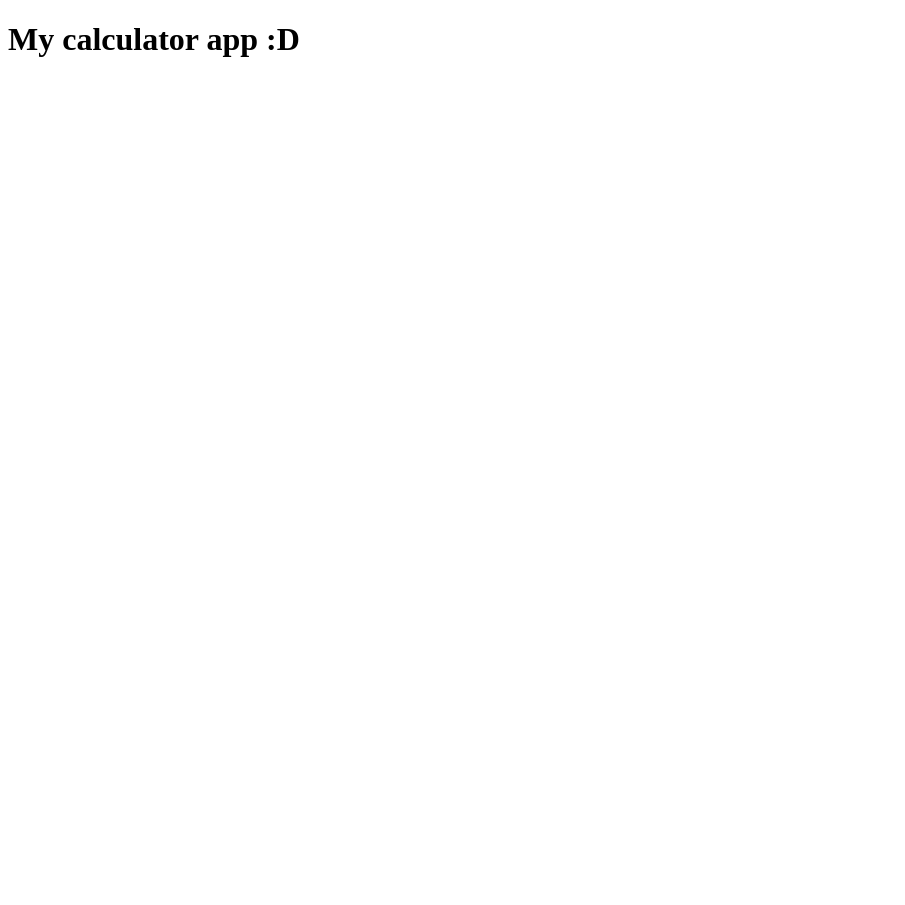
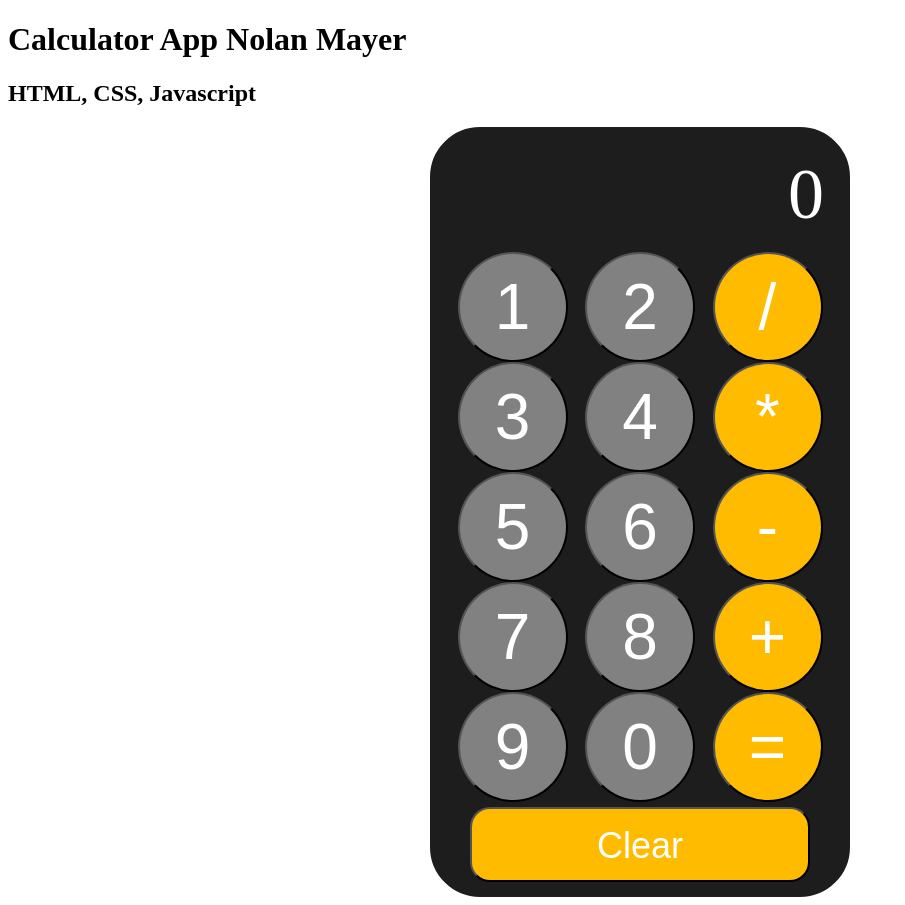
Before and after one commit to Nolan-Mayer/Calculator-App, a plain HTML site: page index.html in a window 1280 px wide. Shown: the whole page, without its empty margins (0-905 px from the left). Before the commit the page ends 800 px from the top, so only its background shows below. Drawn offline with Linux system fonts and the light colour scheme.

Commit message:
calculator update

```diff
--- a/index.html
+++ b/index.html
@@ -4,8 +4,35 @@
     <meta charset="UTF-8">
     <meta name="viewport" content="width=device-width, initial-scale=1.0">
     <title>Document</title>
+    <link rel="stylesheet" href="style.css">
+    <script type="Javascript" src="main.js"></script>
 </head>
 <body>
-    <h1>My calculator app :D</h1>
+    <h1>Calculator App Nolan Mayer</h1>
+    <h2>HTML, CSS, Javascript</h2>
+
+    <div class="main-container">
+        <div class="output-container">
+            <div class="answer" id="output">0</div>
+        </div>
+        <div class="input-container">
+            <button class="btn" id="1" onclick="addNumber(1)">1</button>
+            <button class="btn" id="2" onclick="addNumber(2)">2</button>
+            <button class="btn-compute" id="/">/</button>
+            <button class="btn" id="3" onclick="addNumber(3)">3</button>
+            <button class="btn" id="4" onclick="addNumber(4)">4</button>
+            <button class="btn-compute" id="*">*</button>
+            <button class="btn" id="5" onclick="addNumber(5)">5</button>
+            <button class="btn" id="6" onclick="addNumber(6)">6</button>
+            <button class="btn-compute" id="-">-</button>
+            <button class="btn" id="7" onclick="addNumber(7)">7</button>
+            <button class="btn" id="8" onclick="addNumber(8)">8</button>
+            <button class="btn-compute" id="+">+</button>
+            <button class="btn" id="9" onclick="addNumber(9)">9</button>
+            <button class="btn" id="0" onclick="addNumber(0)">0</button>
+            <button class="btn-compute" id="=">=</button>
+            <button class="btn-clear" id="Clear">Clear</button>
+        </div>
+    </div>
 </body>
 </html>
--- /dev/null
+++ b/style.css
@@ -0,0 +1,60 @@
+
+.main-container {
+    width: 40%;
+    min-width: 400px;
+    max-width: 400px;
+    height: 750px;
+    margin: auto;
+    border: 10px solid rgb(29, 29, 29);
+    background-color: rgb(29, 29, 29);
+    border-radius: 50px;
+}
+
+
+.btn {
+    width: 27.5%;
+    height: 110px;
+    background-color: rgb(129, 129, 129);
+    font-size: 4rem;
+    padding: 1rem;
+    border-radius: 100%;
+    text-align: center;
+    color: white;
+}
+
+.btn-compute {
+    width: 27.5%;
+    height: 110px;
+    background-color: rgb(255, 187, 0);
+    font-size: 4rem;
+    padding: 1rem;
+    border-radius: 100%;
+    text-align: center;
+    color: white;
+}
+
+.btn-clear {
+    margin: 5px;
+    width: 85%;
+    height: 75px;
+    background-color: rgb(255, 187, 0);
+    font-size: 2.25rem;
+    padding: 1rem;
+    border-radius: 20px;
+    text-align: center;
+    color: white;
+}
+
+.answer {
+    color: white;
+    padding: 1rem;
+    font-size: 4.5rem;
+    text-align: right;
+}
+
+.input-container {
+    width: 100%;
+    display: flex;
+    justify-content: space-evenly;
+    flex-wrap: wrap;
+}
```
Also changed, not shown: main.js (added, +10 -0 lines).
